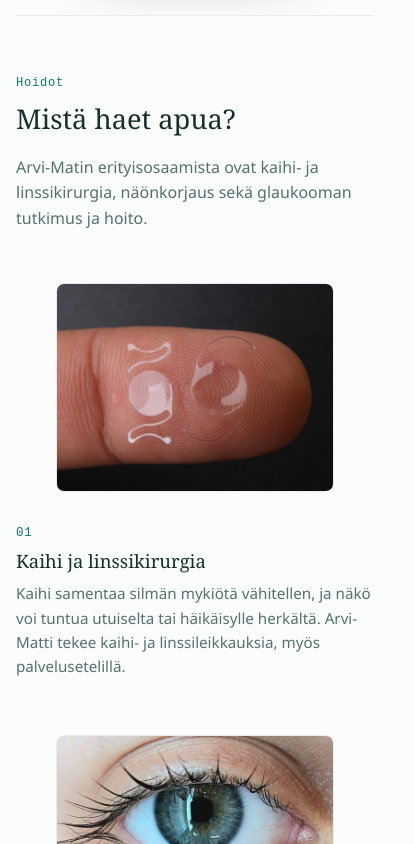
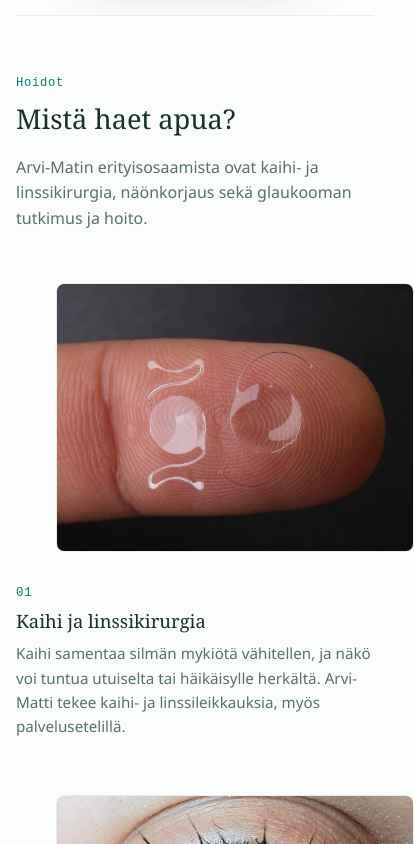
Before and after one commit to Muffax/Arvi, a plain HTML site: page index.html in a window 390 px wide. Shown: the part 1156-2000 px from the top of the page, 414 px wide, since content can reach past the window. Drawn offline with Linux system fonts and the light colour scheme.

Commit message:
Fix mobile layout bug: sticky booking bar and card images rendering oversized
- The fixed-position mobile "Varaa aika" bar (.mobile-book) was computing wider than the viewport on real devices (measured 399px on a 375px viewport in testing) because its width was left to auto-resolve from left:0/right:0 with padding, instead of being pinned explicitly — a fixed-position element rendering wider than the viewport can drag the whole page's effective layout width with it. Fixed by forcing width:100%; max-width:100vw; box-sizing:border-box explicitly.
- Hardened the three grid layouts (.hoidot-grid, .hero-grid, .story-grid, including their mobile breakpoint overrides) with minmax(0,1fr) instead of bare 1fr, and added min-width:0 on the relevant containers — grid/flex items default to min-width:auto, which lets an image's native intrinsic size (e.g. 1200x900) stop a column from shrinking to fit.
- Moved aspect-ratio from the .path-media container onto the <img> itself (width:100%; height:auto; aspect-ratio:4/3) in the three Hoidot cards, removing the dependency on percentage-height resolving against an aspect-ratio-derived parent height — this exact "images render at full native size only on a real device, not reproducible in testing" failure mode hit this project once before and was fixed the same way.
- Verified the fix removes all width/scroll anomalies in available testing (Lighthouse 99/100/100/100, 0 W3C errors); could not test on an actual iOS Safari device (no Xcode installed for the simulator) or reproduce the user's exact screenshot in this environment, so asking for confirmation after this deploys.

Co-Authored-By: Claude Sonnet 5 <noreply@anthropic.com>

```diff
--- a/styles.css
+++ b/styles.css
@@ -139,8 +139,8 @@ header.top nav a.nav-book:hover{ color:var(--accent-ink); opacity:.92; }
   background:radial-gradient(circle, var(--accent-soft) 0%, transparent 68%);
   pointer-events:none;
 }
-.hero-grid{ position:relative; z-index:1; display:grid; grid-template-columns: 1fr 1.05fr; gap:48px; align-items:center; }
-@media (max-width:860px){ .hero-grid{ grid-template-columns:1fr; } }
+.hero-grid{ position:relative; z-index:1; display:grid; grid-template-columns: minmax(0,1fr) minmax(0,1.05fr); gap:48px; align-items:center; }
+@media (max-width:860px){ .hero-grid{ grid-template-columns:minmax(0,1fr); } }
 .eyebrow{
   font-family:"IBM Plex Mono", monospace; font-size:.72rem; letter-spacing:.14em;
   text-transform:uppercase; color:var(--accent); margin:0 0 14px;
@@ -199,8 +199,8 @@ blockquote{
 .tick .desc strong{ font-weight:600; }
 
 /* ---------- story ---------- */
-.story-grid{ display:grid; grid-template-columns:1.1fr .9fr; gap:56px; margin-top:28px; align-items:start; }
-@media (max-width:860px){ .story-grid{ grid-template-columns:1fr; gap:32px; } }
+.story-grid{ display:grid; grid-template-columns:minmax(0,1.1fr) minmax(0,.9fr); gap:56px; margin-top:28px; align-items:start; }
+@media (max-width:860px){ .story-grid{ grid-template-columns:minmax(0,1fr); gap:32px; } }
 .story-narrative p{ color:var(--ink); line-height:1.7; max-width:60ch; }
 .story-narrative blockquote{ margin-block:22px; }
 
@@ -215,15 +215,15 @@ blockquote{
 
 /* ---------- treatment cards ---------- */
 .paths-intro{ margin-bottom:8px; }
-.hoidot-grid{ display:grid; grid-template-columns:repeat(3,1fr); gap:32px; margin-top:36px; }
-@media (max-width:900px){ .hoidot-grid{ grid-template-columns:1fr; gap:40px; } }
-.hoidot-card{ display:flex; flex-direction:column; }
+.hoidot-grid{ display:grid; grid-template-columns:repeat(3,minmax(0,1fr)); gap:32px; margin-top:36px; }
+@media (max-width:900px){ .hoidot-grid{ grid-template-columns:minmax(0,1fr); gap:40px; } }
+.hoidot-card{ display:flex; flex-direction:column; min-width:0; }
 .hoidot-card-body{ display:flex; flex-direction:column; flex:1; padding-top:18px; }
 .path-q{ font-family:"IBM Plex Mono", monospace; color:var(--accent); font-size:.78rem; letter-spacing:.06em; }
 .hoidot-card-body h3{ font-size:clamp(1.15rem,1.6vw,1.35rem); margin:.5em 0 .5em; line-height:1.25; }
 .hoidot-card-body p{ color:var(--muted); line-height:1.6; margin:0; font-size:.95rem; }
-.path-media img{ display:block; width:100%; height:100%; object-fit:cover; border-radius:8px; border:1px solid var(--line); }
-.path-media{ aspect-ratio:4/3; border-radius:8px; overflow:hidden; }
+.path-media img{ display:block; width:100%; max-width:100%; height:auto; aspect-ratio:4/3; object-fit:cover; border-radius:8px; border:1px solid var(--line); }
+.path-media{ width:100%; min-width:0; border-radius:8px; overflow:hidden; }
 
 /* ---------- section photos (small inline figures) ---------- */
 .feature-row{ display:flex; flex-wrap:wrap; gap:24px; align-items:center; margin-top:22px; }
@@ -290,6 +290,7 @@ footer a{ color:var(--muted); text-decoration:underline; }
   body{ padding-bottom:78px; }
   .mobile-book{
     display:flex; position:fixed; left:0; right:0; bottom:0; z-index:50;
+    width:100%; max-width:100vw; box-sizing:border-box;
     padding:10px max(16px, env(safe-area-inset-left,0px)) calc(10px + env(safe-area-inset-bottom,0px)) max(16px, env(safe-area-inset-right,0px));
     background:var(--surface); border-top:1px solid var(--line);
   }
```
